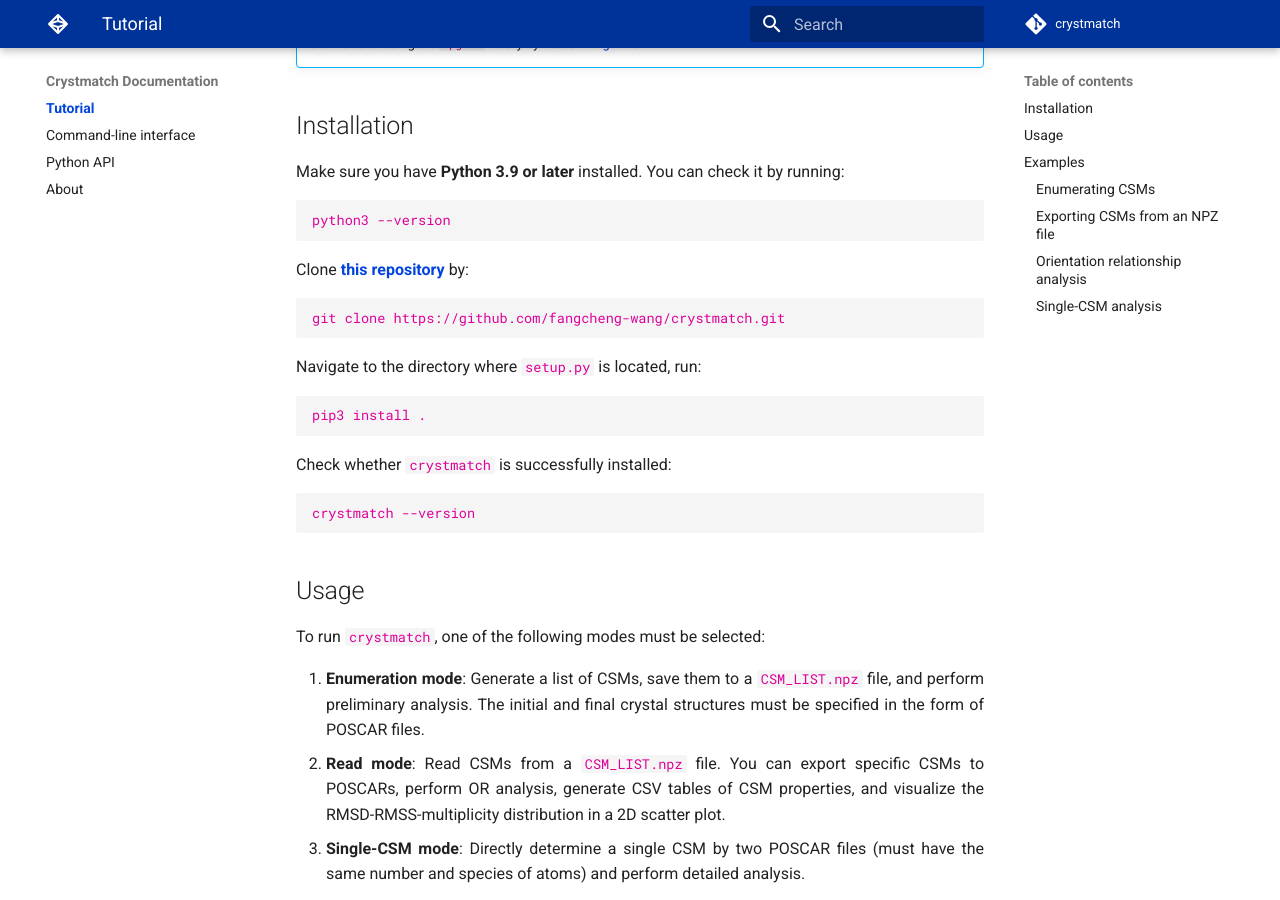
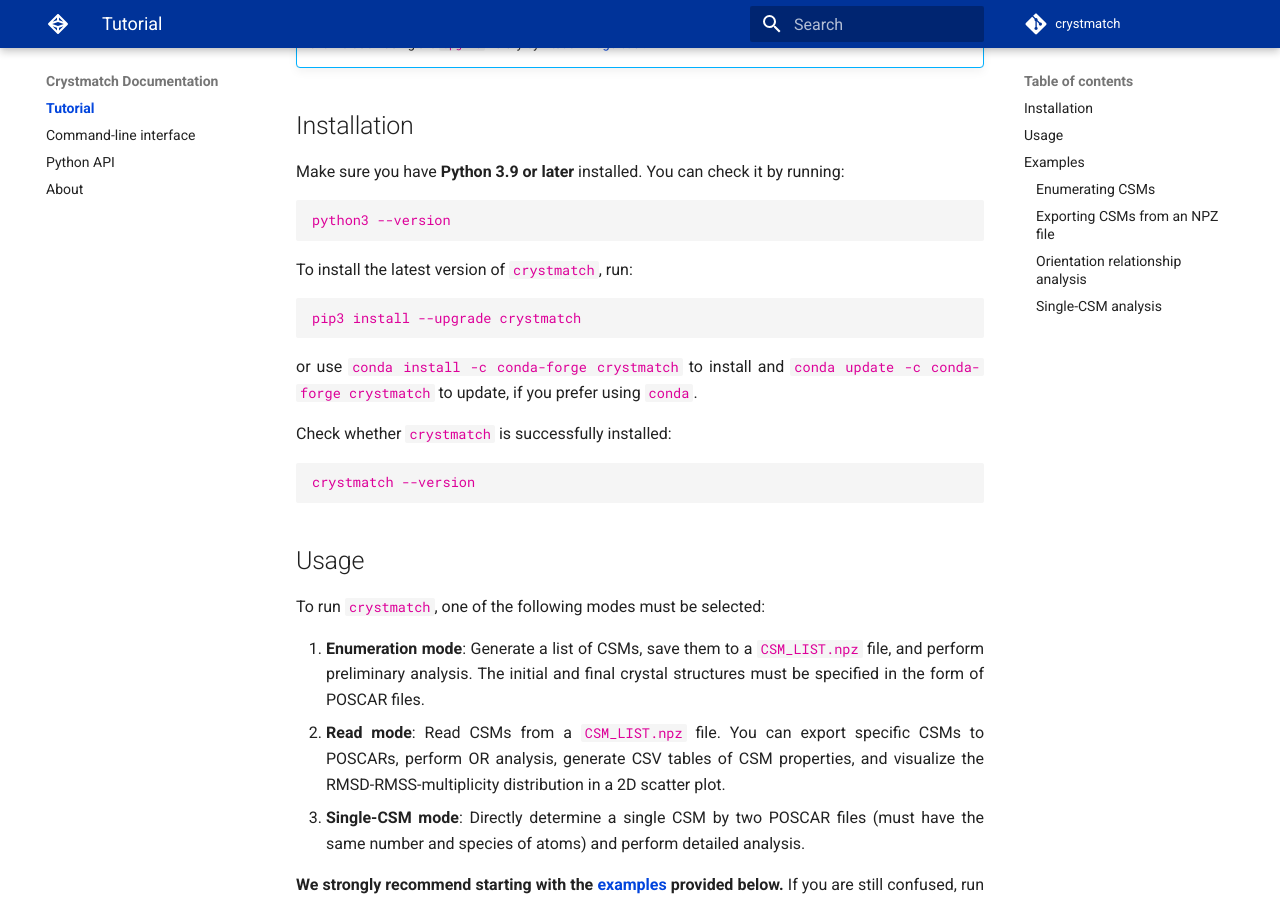
Before and after one commit to Fangcheng-Wang/crystmatch, an MkDocs documentation site: the page built from docs/index.md, in a window 1280 px wide and 900 px high, scrolled down 592 px. Built offline with MkDocs 1.6.1 and Material for MkDocs 9.7.7, drawn with Linux system fonts in a browser that asks for light colours; comment, search, counter and statistics services are not loaded.

Commit message:
Update README for pip and conda

````diff
--- a/docs/index.md
+++ b/docs/index.md
@@ -25,17 +25,13 @@
 python3 --version
 ```
 
-Clone [**this repository**](https://github.com/fangcheng-wang/crystmatch) by:
+To install the latest version of `crystmatch`, run:
 
 ```
-git clone https://github.com/fangcheng-wang/crystmatch.git
+pip3 install --upgrade crystmatch
 ```
 
-Navigate to the directory where `setup.py` is located, run:
-
-```
-pip3 install .
-```
+or use `conda install -c conda-forge crystmatch` to install and `conda update -c conda-forge crystmatch` to update, if you prefer using `conda`.
 
 Check whether `crystmatch` is successfully installed:
 
````
Also changed, not shown: README.md (+3 -7 lines), 1 other file.
